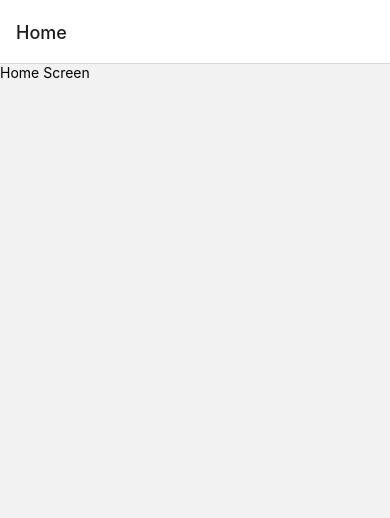
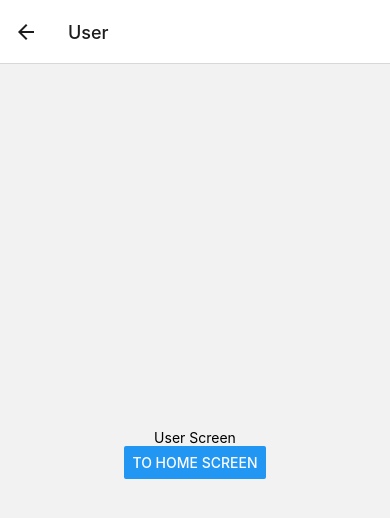
Before and after one commit to HyunSeoChoi/study-react-native, a React Native app in the folder react_navigation_basic/: screen /User in a window 390 px wide. Before the commit this address had no page. Shown: the top 518 px of the page. Built offline with nearby package versions, Linux system fonts and the light colour scheme.

Commit message:
StackLinking 파트

```diff
--- a/react_navigation_basic/App.js
+++ b/react_navigation_basic/App.js
@@ -13,6 +13,7 @@ class App extends Component {
       <NavigationContainer>
         <Stack.Navigator>
           <Stack.Screen name="Home" component={HomeScreen} />
+          <Stack.Screen name="User" component={UserScreen} />
         </Stack.Navigator>
       </NavigationContainer>
     );
--- a/react_navigation_basic/src/home.js
+++ b/react_navigation_basic/src/home.js
@@ -1,11 +1,17 @@
 import React, {Component} from 'react';
-import {StyleSheet, View, Text} from 'react-native';
+import {StyleSheet, View, Text, Button} from 'react-native';
 
 class HomeScreen extends Component {
   render() {
     return (
-      <View>
+      <View style={{flex: 1, alignItems: 'center', justifyContent: 'center'}}>
         <Text>Home Screen</Text>
+        <Button
+          title="To User Screen"
+          onPress={() => {
+            this.props.navigation.navigate('User');
+          }}
+        />
       </View>
     );
   }
--- a/react_navigation_basic/src/user.js
+++ b/react_navigation_basic/src/user.js
@@ -1,11 +1,17 @@
 import React, {Component} from 'react';
-import {StyleSheet, View, Text} from 'react-native';
+import {StyleSheet, View, Text, Button} from 'react-native';
 
 class UserScreen extends Component {
   render() {
     return (
-      <View>
+      <View style={{flex: 1, alignItems: 'center', justifyContent: 'center'}}>
         <Text>User Screen</Text>
+        <Button
+          title="To Home Screen"
+          onPress={() => {
+            this.props.navigation.navigate('Home');
+          }}
+        />
       </View>
     );
   }
```
